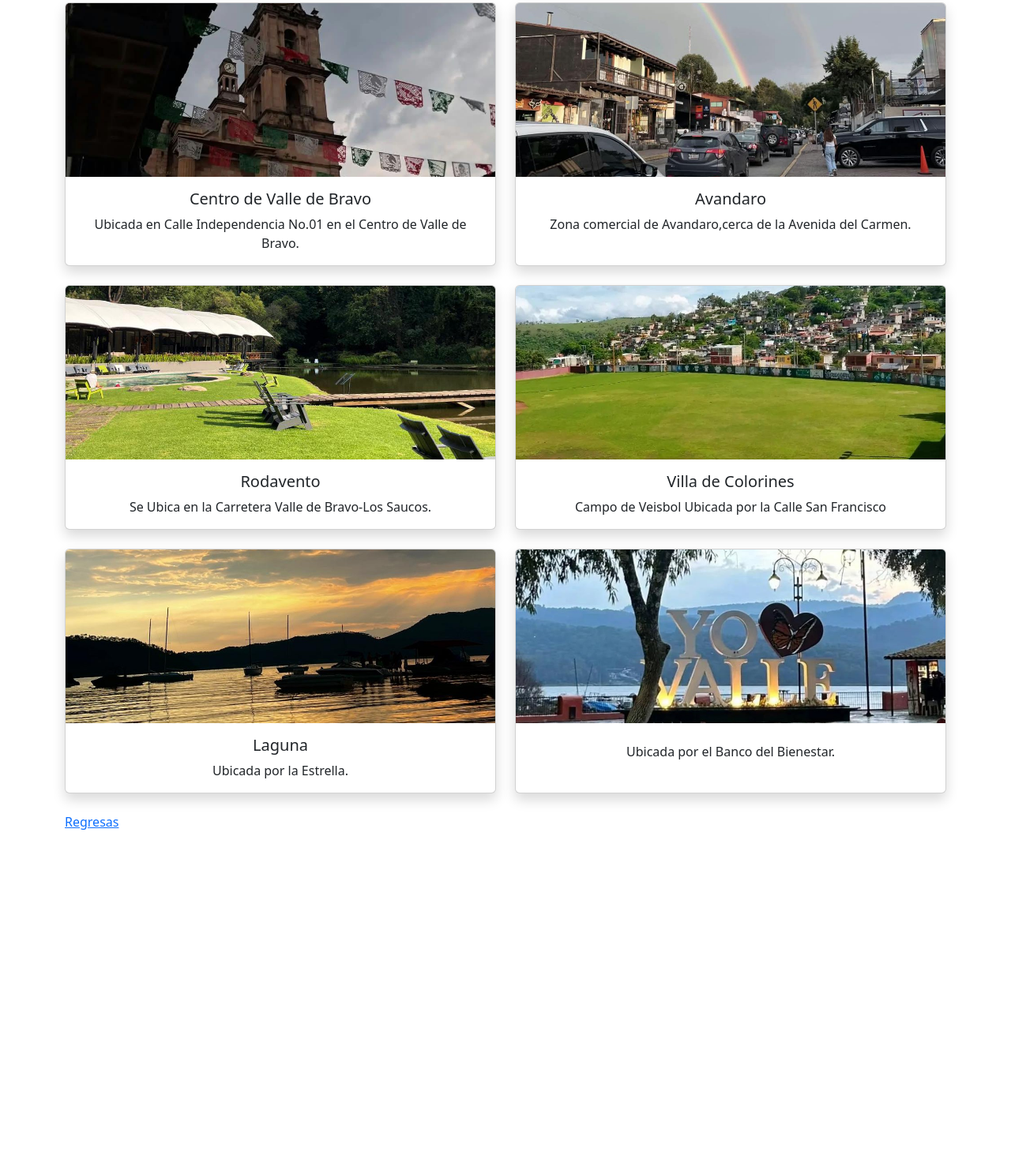
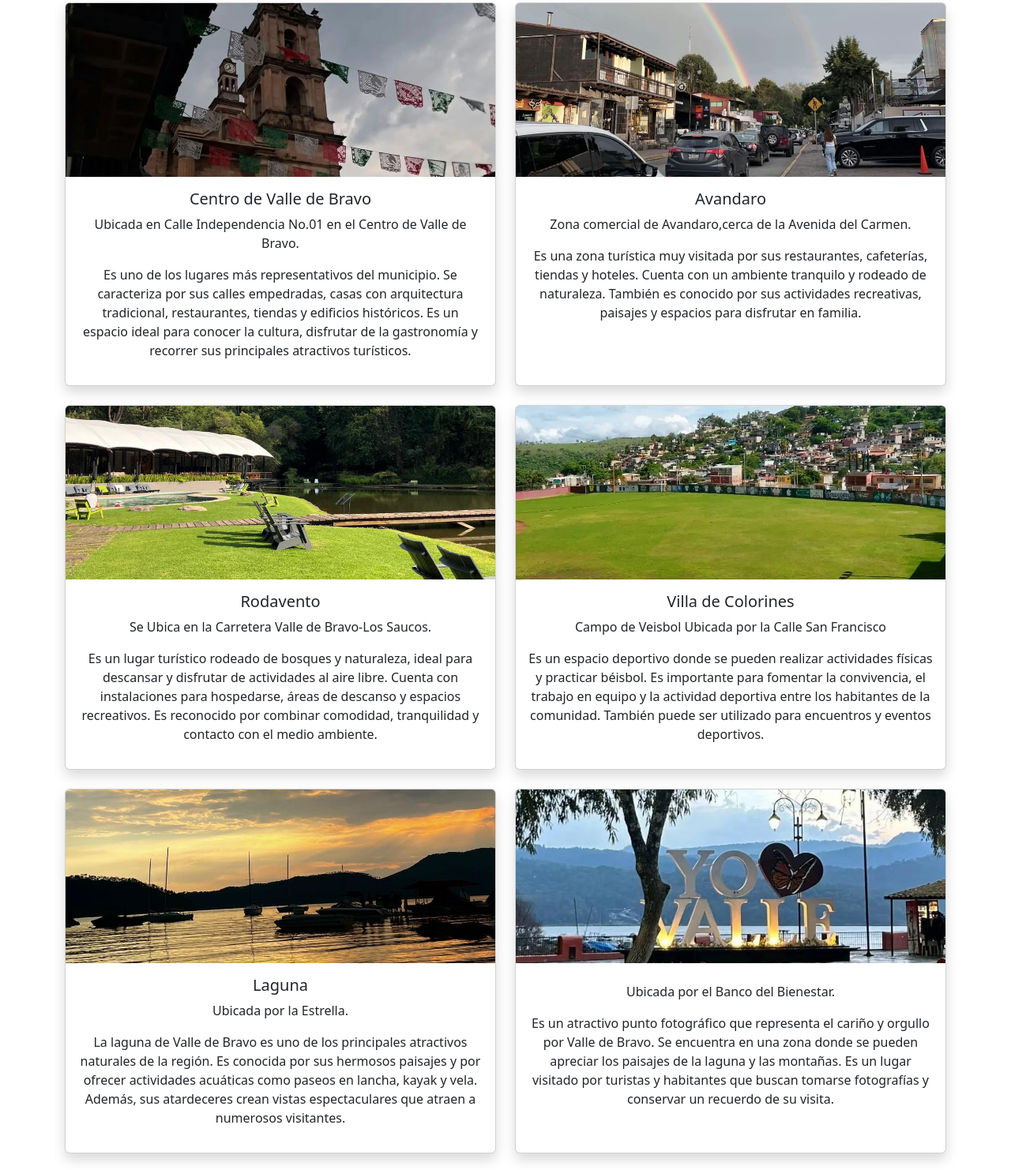
Before and after one commit to xime27bonilla-oss/WebsiteCECyMAGIC_Ximena, a plain HTML site: page LUGARES PARA VISITAR.HTML in a window 1280 px wide. Shown: the part 173-1655 px from the top of the page at 79% size. Before the commit the page ends 1274 px from the top, so only its background shows below. Drawn offline with nearby package versions, Linux system fonts and the light colour scheme.

Commit message:
Update LUGARES PARA VISITAR.HTML

```diff
--- a/LUGARES PARA VISITAR.HTML
+++ b/LUGARES PARA VISITAR.HTML
@@ -46,6 +46,7 @@
         Centro de Valle  de Bravo</h5>
         <p class="card-text">
         Ubicada en Calle Independencia No.01 en el Centro de Valle de Bravo.</p>
+        <p>Es uno de los lugares más representativos del municipio. Se caracteriza por sus calles empedradas, casas con arquitectura tradicional, restaurantes, tiendas y edificios históricos. Es un espacio ideal para conocer la cultura, disfrutar de la gastronomía y recorrer sus principales atractivos turísticos.</p>
     </div>
     </div>
     </div>
@@ -61,6 +62,7 @@
         Avandaro</h5>
         <p class="card-text">
         Zona comercial de Avandaro,cerca de la Avenida del Carmen.</p>
+        <p>Es una zona turística muy visitada por sus restaurantes, cafeterías, tiendas y hoteles. Cuenta con un ambiente tranquilo y rodeado de naturaleza. También es conocido por sus actividades recreativas, paisajes y espacios para disfrutar en familia.</p>
     </div>
     </div>
     </div>
@@ -76,6 +78,7 @@
         Rodavento</h5>
         <p class="card-text">
         Se Ubica en la Carretera Valle de Bravo-Los Saucos.</p>
+        <p>Es un lugar turístico rodeado de bosques y naturaleza, ideal para descansar y disfrutar de actividades al aire libre. Cuenta con instalaciones para hospedarse, áreas de descanso y espacios recreativos. Es reconocido por combinar comodidad, tranquilidad y contacto con el medio ambiente.</p>
 
     </div>
     </div>
@@ -94,6 +97,7 @@
         Villa de Colorines</h5>
         <p class="card-text">
         Campo de Veisbol Ubicada por la Calle San Francisco</p>
+        <p>Es un espacio deportivo donde se pueden realizar actividades físicas y practicar béisbol. Es importante para fomentar la convivencia, el trabajo en equipo y la actividad deportiva entre los habitantes de la comunidad. También puede ser utilizado para encuentros y eventos deportivos.</p>
     </div>
     </div>
     </div>
@@ -109,6 +113,7 @@
         Laguna</h5>
         <p class="card-text">
         Ubicada por la Estrella.</p>
+       </p>La laguna de Valle de Bravo es uno de los principales atractivos naturales de la región. Es conocida por sus hermosos paisajes y por ofrecer actividades acuáticas como paseos en lancha, kayak y vela. Además, sus atardeceres crean vistas espectaculares que atraen a numerosos visitantes.</p>
     </div>
     </div>
     </div>
@@ -124,6 +129,7 @@
         </h5>
         <p class="card-text">
         Ubicada por el Banco del Bienestar.</p>
+        <p>Es un atractivo punto fotográfico que representa el cariño y orgullo por Valle de Bravo. Se encuentra en una zona donde se pueden apreciar los paisajes de la laguna y las montañas. Es un lugar visitado por turistas y habitantes que buscan tomarse fotografías y conservar un recuerdo de su visita.</p>
 
 
 
```
